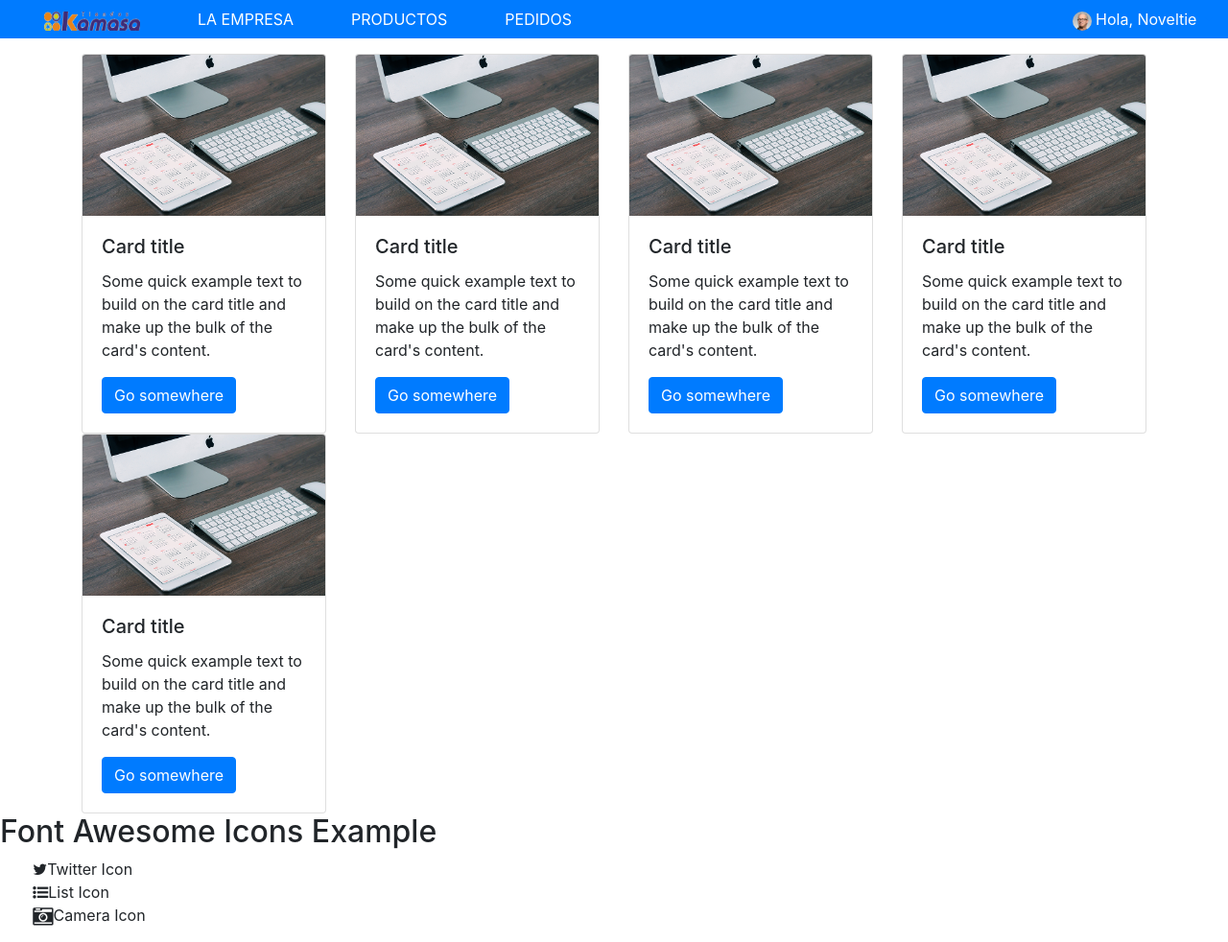
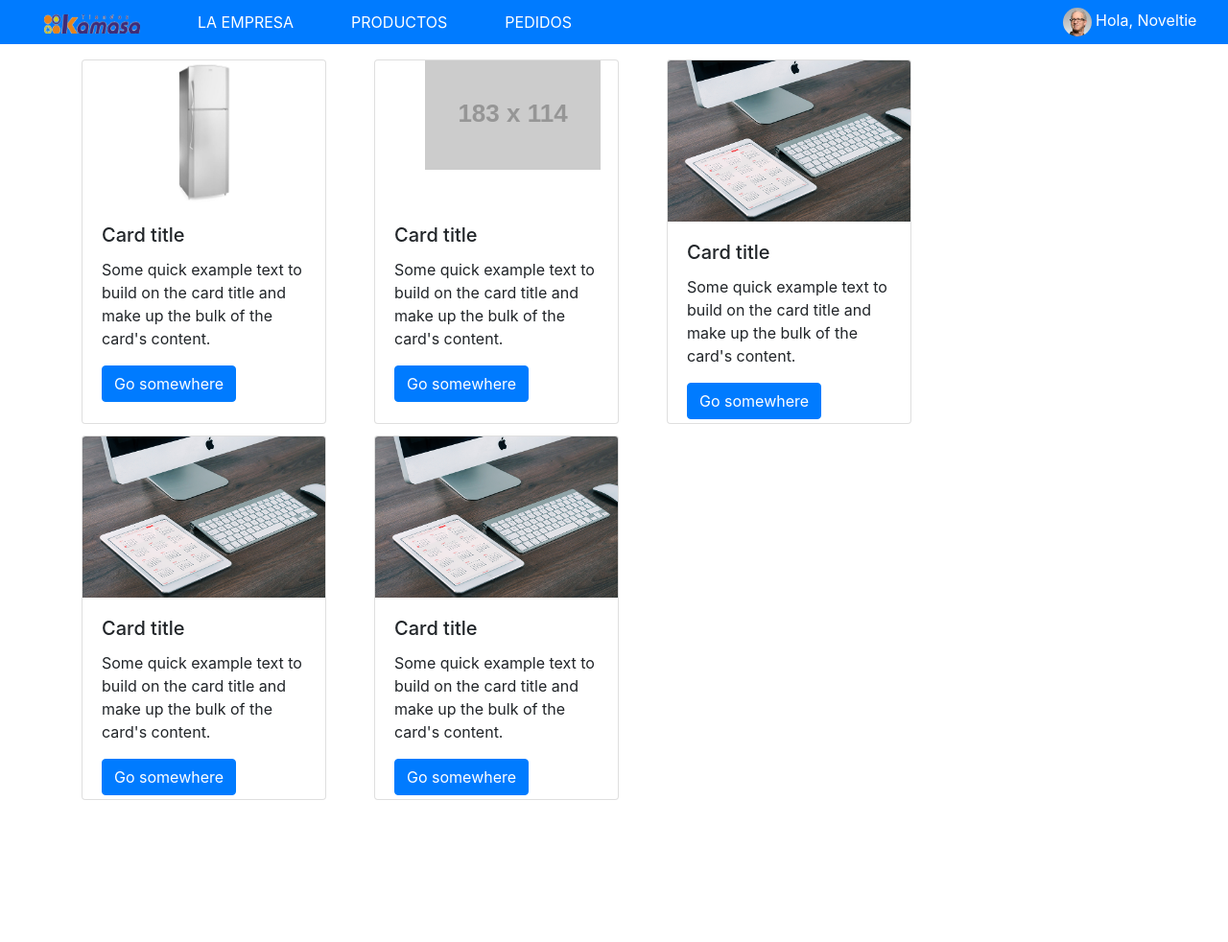
Before and after one commit to Oscar-Payco/Noveltie-practices, a plain HTML site: page Kamasa/index.html in a window 1280 px wide. Shown: the whole page at 96% size. After the commit the page ends 849 px from the top, so only its background shows below. Drawn offline with nearby package versions, Linux system fonts and the light colour scheme; placeholder pictures from the web are drawn by us.

Commit message:
[Oscar] add imagen

```diff
--- a/Kamasa/css/styles.css
+++ b/Kamasa/css/styles.css
@@ -17,3 +17,14 @@
     padding-top: 0rem;
     padding-bottom: 0rem;
 }
+
+.tarjeta {
+  height: 380px;
+}
+
+.producto {
+  width: 150px;
+  height: 150px;
+  display: block;
+  margin: auto;
+}
--- a/Kamasa/index.html
+++ b/Kamasa/index.html
@@ -28,7 +28,7 @@
             </li>
         </ul>
       <form class="form-inline" style="color: #000000;">
-        <a data-hover="dropdown" href="#" class="dropdown-toggle"><img src="img/persona1.jpg" alt="" class="img-responsive" style="border-radius: 100px; width: 20px; height: 20px;">&nbsp;<span class="hidden-xs" style="color: #ffffff;">Hola,&nbsp;Noveltie</span>&nbsp;<span class="caret"></span></a>
+        <a data-hover="dropdown" href="#" class="dropdown-toggle"><img src="img/persona1.jpg" class="rounded-circle" alt="Cinque Terre" style="width: 30px; height: 30px;">&nbsp;<span class="hidden-xs" style="color: #ffffff;">Hola,&nbsp;Noveltie</span>&nbsp;<span class="caret"></span></a>
       </form>
     </nav>
 
@@ -60,9 +60,34 @@
 
     <div class="container">
 
-  		<div class="row mt-3">
+  		<div class="row mt-3 card-columns">
   			<div class="col-3">
-          <div class="card">
+          <div class="card tarjeta">
+            <img class="card-img-top producto" src="img/producto1.jpg" alt="Card image cap">
+            <div class="card-body">
+              <h5 class="card-title">Card title</h5>
+              <p class="card-text">Some quick example text to build on the card title and make up the bulk of the card's content.</p>
+              <a href="#" class="btn btn-primary">Go somewhere</a>
+            </div>
+          </div>
+  			</div>
+
+        <div class="col-3">
+          <div class="card tarjeta">
+            <figure class="producto">
+                  <img src="http://via.placeholder.com/183x114" alt="">
+
+            </figure>
+            <div class="card-body">
+              <h5 class="card-title">Card title</h5>
+              <p class="card-text">Some quick example text to build on the card title and make up the bulk of the card's content.</p>
+              <a href="#" class="btn btn-primary">Go somewhere</a>
+            </div>
+          </div>
+  			</div>
+
+        <div class="col-3">
+          <div class="card tarjeta">
             <img class="card-img-top" src="img/bg.jpg" alt="Card image cap">
             <div class="card-body">
               <h5 class="card-title">Card title</h5>
@@ -73,7 +98,7 @@
   			</div>
 
         <div class="col-3">
-          <div class="card">
+          <div class="card tarjeta">
             <img class="card-img-top" src="img/bg.jpg" alt="Card image cap">
             <div class="card-body">
               <h5 class="card-title">Card title</h5>
@@ -84,29 +109,7 @@
   			</div>
 
         <div class="col-3">
-          <div class="card">
-            <img class="card-img-top" src="img/bg.jpg" alt="Card image cap">
-            <div class="card-body">
-              <h5 class="card-title">Card title</h5>
-              <p class="card-text">Some quick example text to build on the card title and make up the bulk of the card's content.</p>
-              <a href="#" class="btn btn-primary">Go somewhere</a>
-            </div>
-          </div>
-  			</div>
-
-        <div class="col-3">
-          <div class="card">
-            <img class="card-img-top" src="img/bg.jpg" alt="Card image cap">
-            <div class="card-body">
-              <h5 class="card-title">Card title</h5>
-              <p class="card-text">Some quick example text to build on the card title and make up the bulk of the card's content.</p>
-              <a href="#" class="btn btn-primary">Go somewhere</a>
-            </div>
-          </div>
-  			</div>
-
-        <div class="col-3">
-          <div class="card">
+          <div class="card tarjeta">
             <img class="card-img-top" src="img/bg.jpg" alt="Card image cap">
             <div class="card-body">
               <h5 class="card-title">Card title</h5>
@@ -118,18 +121,7 @@
 
   		</div>
 
-
-
-
   	</div>
-
-    <h2>Font Awesome Icons Example</h2>
-    <ul class="fa-ul">
-      <li><span class="fa-twitter fa"></span>Twitter Icon</li>
-      <li><span class="fa-list-ul fa"></span>List Icon</li>
-      <li><span class="fa fa-camera-retro fa-lg fa"></span>Camera Icon</li>
-    </ul>
-
 
 
 
```
Also changed, not shown: Kamasa/img/producto1.jpg (added), Kamasa/img/producto2.jpg (added), Kamasa/img/producto3.jpg (added).
